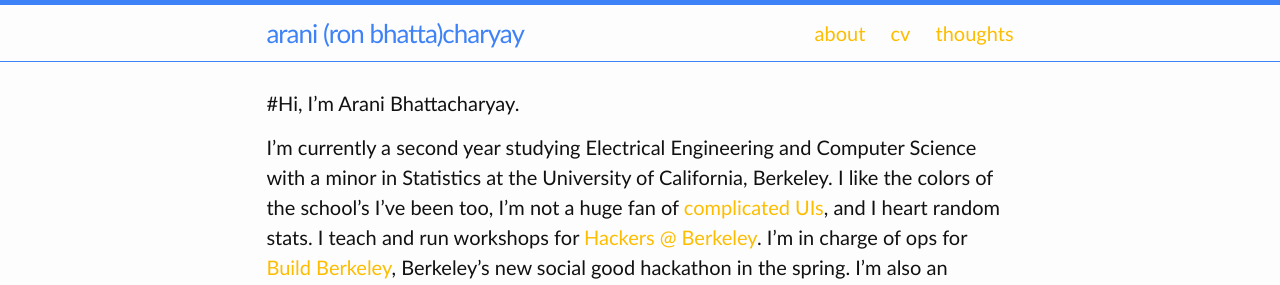
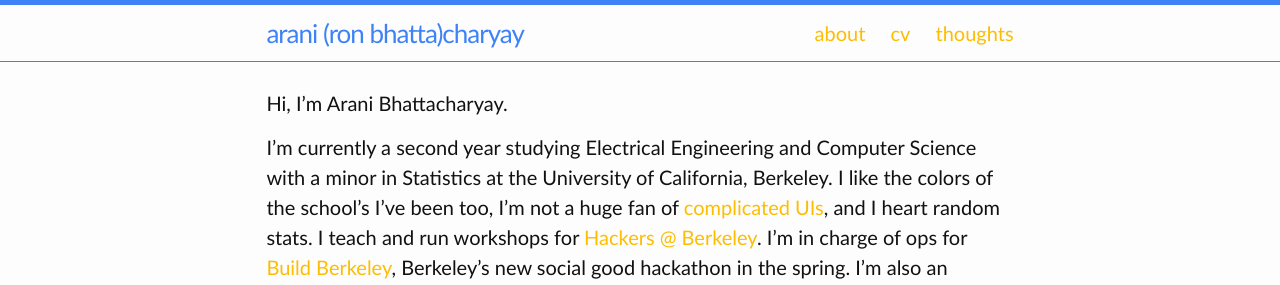
Before and after one commit to aranibatta/aranibatta.github.io, a Jekyll site: the page built from index.md, in a window 1280 px wide. Shown: the top 285 px of the page. Built offline with Jekyll 4.4.1, drawn with Linux system fonts in a browser that asks for light colours.

Commit message:
new highlight

```diff
--- a/index.md
+++ b/index.md
@@ -3,7 +3,7 @@ layout: default
 permalink: /
 ---
 
-#Hi, I'm Arani Bhattacharyay.
+Hi, I'm Arani Bhattacharyay.
 
 
 I'm currently a second year studying Electrical Engineering and Computer Science with a minor in Statistics at the University of California, Berkeley. I like the colors of the school's I've been too, I'm not a huge fan of [complicated UIs](http://motherfuckingwebsite.com/), and I heart random stats. I teach and run workshops for [Hackers @ Berkeley](http://hackersatberkeley.com/). I'm in charge of ops for [Build Berkeley](http://buildberkeley.com/), Berkeley's new social good hackathon in the spring. I'm also an undergraduate researcher in [Laurent El Ghaoui's](http://www.eecs.berkeley.edu/~elghaoui/) machine learning group, [StatNews](http://statnews.org/).
```
